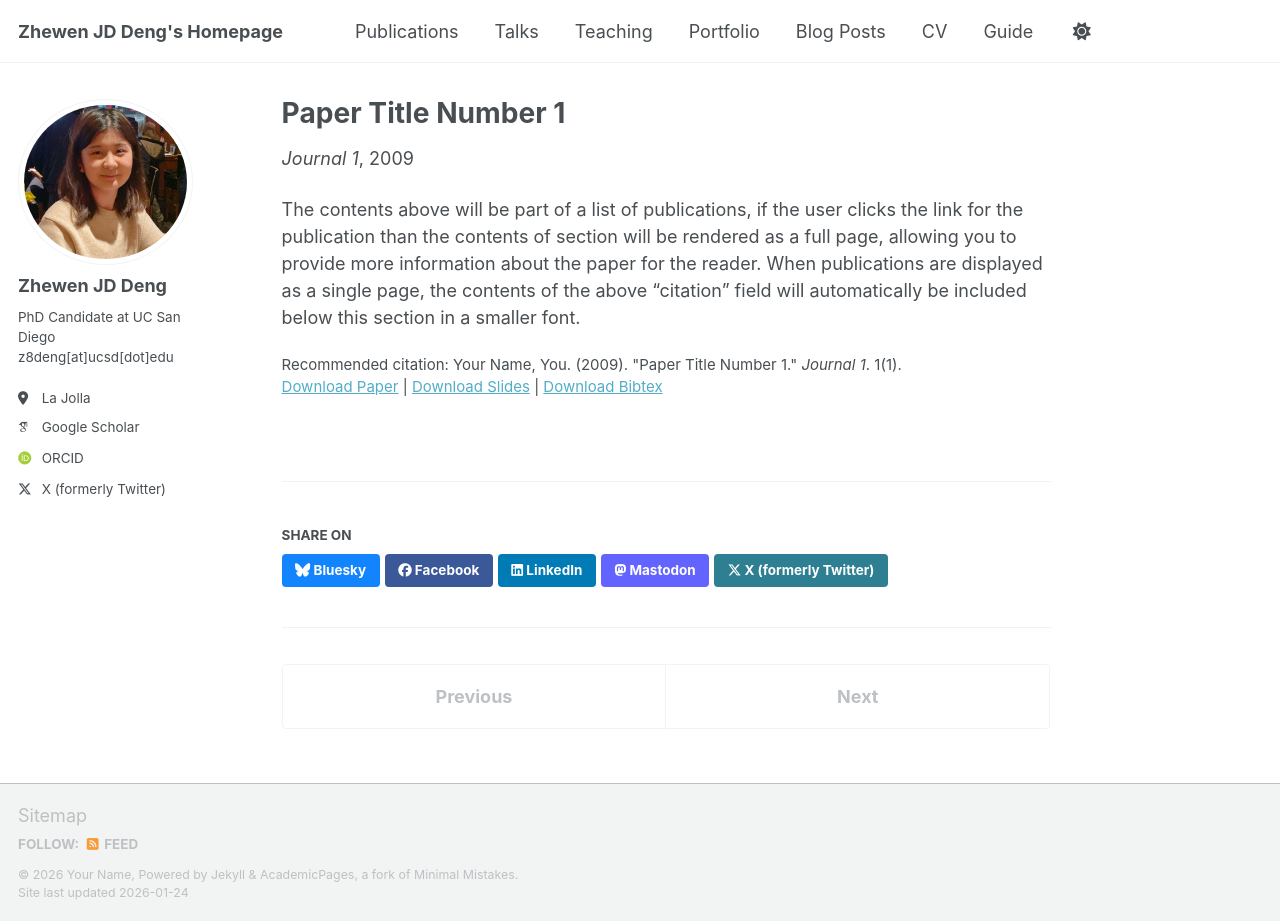
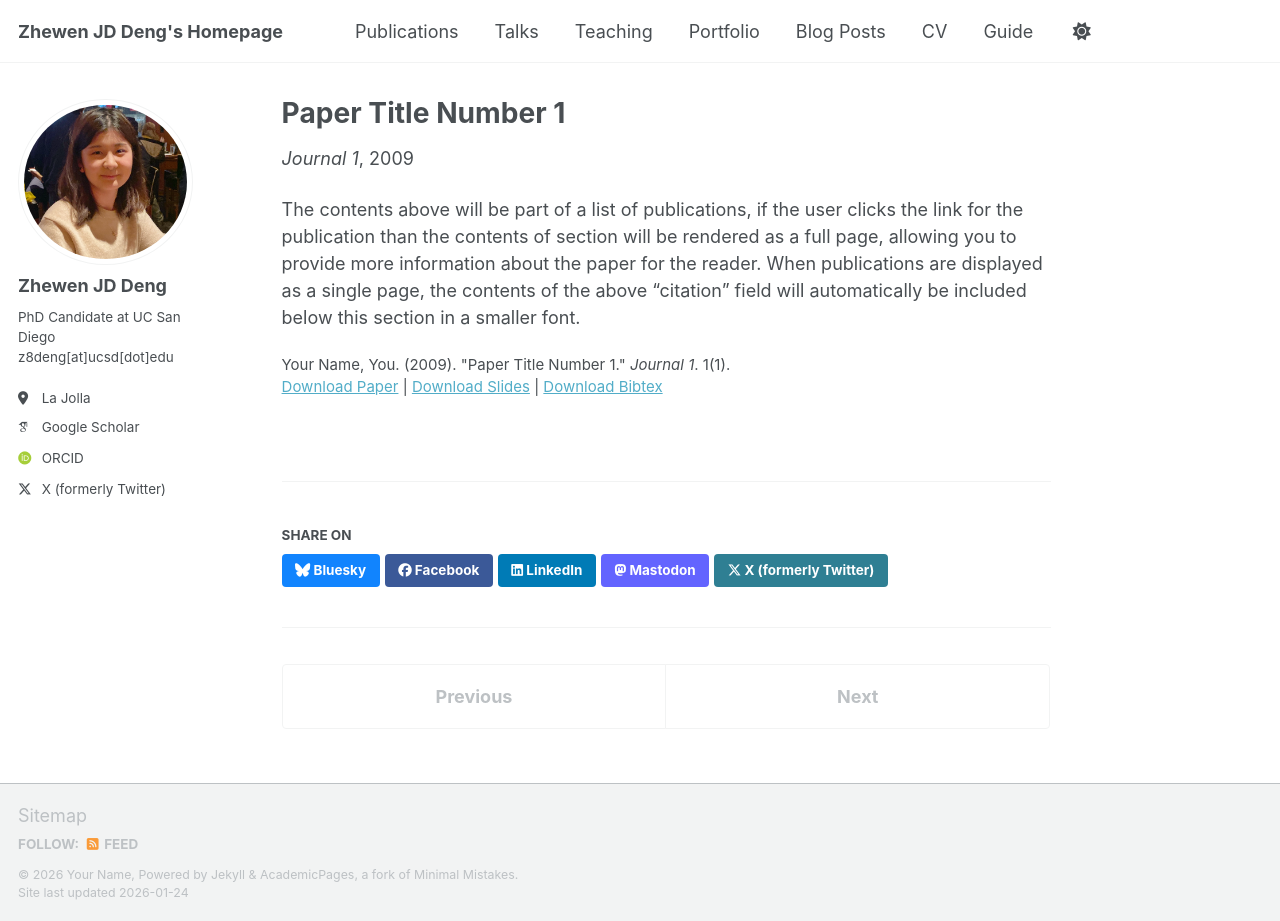
Before and after one commit to zhewenjddeng-personal/zhewenjddeng-personal.github.io, a Jekyll site: the page built from _publications/2009-10-01-paper-title-number-1.md, in a window 1280 px wide and 921 px high. Built offline with Jekyll 4.4.1, drawn with Linux system fonts in a browser that asks for light colours; some web fonts are replaced; a script bundle is joined from its source files by our own code; library files that are not in the unit come from our copies.

Commit message:
Update single.html

```diff
--- a/_layouts/single.html
+++ b/_layouts/single.html
@@ -48,25 +48,25 @@ layout: default
         {{ content }}
 
         {% if page.citation and page.paperurl and page.slidesurl and page.bibtexurl %}
-          <p style="font-size: smaller">Recommended citation: {{ page.citation }}<br /><a href="{{ page.paperurl }}">Download Paper</a> | <a href="{{ page.slidesurl }}">Download Slides</a> | <a href="{{ page.bibtexurl }}">Download Bibtex</a></p>
+          <p style="font-size: smaller">{{ page.citation }}<br /><a href="{{ page.paperurl }}">Download Paper</a> | <a href="{{ page.slidesurl }}">Download Slides</a> | <a href="{{ page.bibtexurl }}">Download Bibtex</a></p>
         {% elsif page.citation and page.paperurl and page.slidesurl %}
-          <p style="font-size: smaller">Recommended citation: {{ page.citation }}<br /><a href="{{ page.paperurl }}">Download Paper</a> | <a href="{{ page.slidesurl }}">Download Slides</a></p>
+          <p style="font-size: smaller">{{ page.citation }}<br /><a href="{{ page.paperurl }}">Download Paper</a> | <a href="{{ page.slidesurl }}">Download Slides</a></p>
         {% elsif page.citation and page.paperurl and page.bibtexurl %}
-          <p style="font-size: smaller">Recommended citation: {{ page.citation }}<br /><a href="{{ page.paperurl }}">Download Paper</a> | <a href="{{ page.bibtexurl }}">Download Bibtex</a></p>
+          <p style="font-size: smaller">{{ page.citation }}<br /><a href="{{ page.paperurl }}">Download Paper</a> | <a href="{{ page.bibtexurl }}">Download Bibtex</a></p>
         {% elsif page.citation and page.paperurl %}
-          <p style="font-size: smaller">Recommended citation: {{ page.citation }}<br /><a href="{{ page.paperurl }}">Download Paper</a></p>
+          <p style="font-size: smaller">{{ page.citation }}<br /><a href="{{ page.paperurl }}">Download Paper</a></p>
         {% elsif page.citation and page.slidesurl and page.bibtexurl %}
-          <p style="font-size: smaller">Recommended citation: {{ page.citation }}<br /><a href="{{ page.slidesurl }}">Download Slides</a> | <a href="{{ page.bibtexurl }}">Download Bibtex</a></p>
+          <p style="font-size: smaller">{{ page.citation }}<br /><a href="{{ page.slidesurl }}">Download Slides</a> | <a href="{{ page.bibtexurl }}">Download Bibtex</a></p>
         {% elsif page.citation and page.slidesurl %}
-          <p style="font-size: smaller">Recommended citation: {{ page.citation }}<br /><a href="{{ page.slidesurl }}">Download Slides</a></p>
+          <p style="font-size: smaller">{{ page.citation }}<br /><a href="{{ page.slidesurl }}">Download Slides</a></p>
         {% elsif page.slidesurl and page.bibtexurl %}
           <p style="font-size: smaller"><a href="{{ page.slidesurl }}">Download Slides</a> | <a href="{{ page.bibtexurl }}">Download Bibtex</a></p>
         {% elsif page.paperurl and page.bibtexurl %}
           <p style="font-size: smaller"><a href="{{ page.paperurl }}">Download Paper</a> | <a href="{{ page.bibtexurl }}">Download Bibtex</a></p>
         {% elsif page.citation and page.bibtexurl %}
-          <p style="font-size: smaller">Recommended citation: {{ page.citation }}<br /><a href="{{ page.bibtexurl }}">Download Bibtex</a></p>
+          <p style="font-size: smaller">{{ page.citation }}<br /><a href="{{ page.bibtexurl }}">Download Bibtex</a></p>
         {% elsif page.citation %}
-          <p style="font-size: smaller">Recommended citation: {{ page.citation }}</p>
+          <p style="font-size: smaller">{{ page.citation }}</p>
         {% elsif page.slidesurl %}
           <p style="font-size: smaller"><a href="{{ page.slidesurl }}">Download Slides</a></p>
         {% elsif page.bibtexurl %}
```
